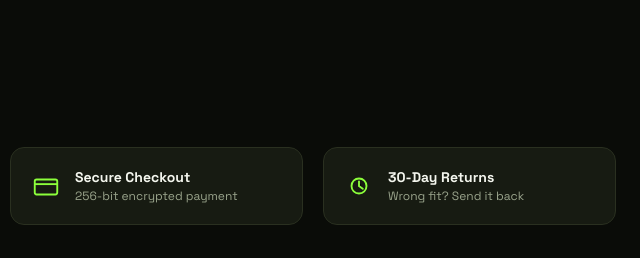
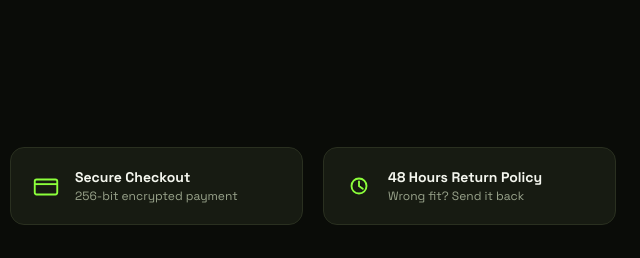
Before and after one commit to Arnab-UEM19/FREAKFITS, a plain HTML site: page storefront/index.html in a window 1280 px wide. Shown: the part 2364-2622 px from the top of the page, 640-1280 px from the left. Drawn offline with Linux system fonts and the light colour scheme; no server answers.

Commit message:
index page modification

```diff
--- a/storefront/index.html
+++ b/storefront/index.html
@@ -272,7 +272,7 @@
         <path d="M8 16a8 8 0 1116 0 8 8 0 01-16 0z" fill="none" stroke="currentColor" stroke-width="2" />
         <path d="M16 11v5l4 3" stroke="currentColor" stroke-width="2" stroke-linecap="round" />
       </svg>
-      <div><strong>30-Day Returns</strong><span>Wrong fit? Send it back</span></div>
+      <div><strong>48 Hours Return Policy</strong><span>Wrong fit? Send it back</span></div>
     </div>
   </section>
 
```
